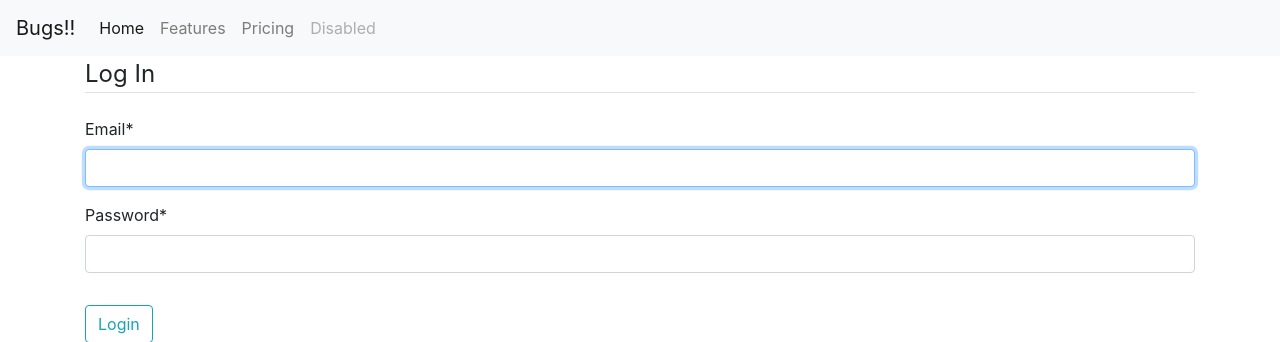
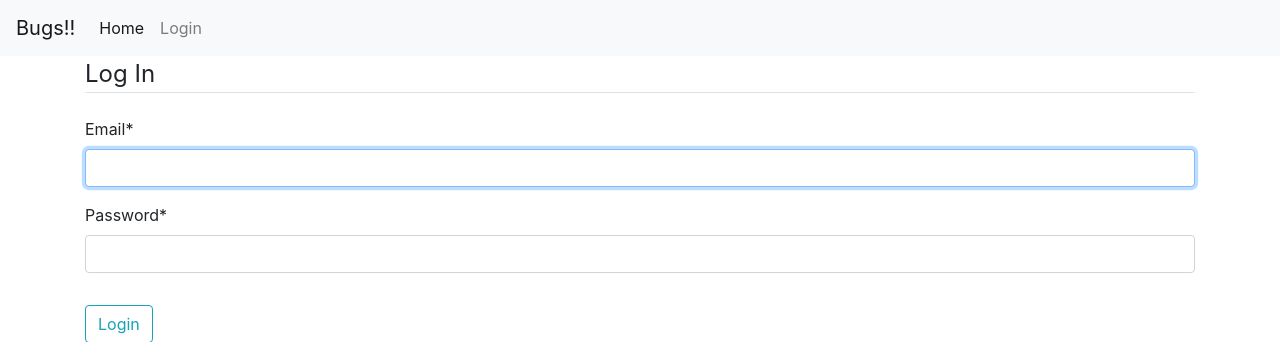
Before and after one commit to karki011/bugstracker, a Django app: page /login/ in a window 1280 px wide. Shown: the top 342 px of the page. Run offline with Django 3.2, Linux system fonts and the light colour scheme; some libraries are stand-ins or nearby versions.

Commit message:
logout and login setup done

```diff
--- a/bugs/templates/bugs/home.html
+++ b/bugs/templates/bugs/home.html
@@ -1,4 +1,4 @@
 {% extends 'base.html'%}
 {% block content%}
-hi
+Home
 {% endblock content%}
--- a/bugs_bugs/urls.py
+++ b/bugs_bugs/urls.py
@@ -21,4 +21,5 @@ urlpatterns = [
     path('admin/', admin.site.urls),
     path('', include('bugs.urls')),
     path('login/', auth_views.LoginView.as_view(template_name='bugs/login.html'), name="login"),
+    path('logout/', auth_views.LogoutView.as_view(template_name='bugs/logout.html'), name="logout"),
 ]
--- a/templates/base.html
+++ b/templates/base.html
@@ -21,17 +21,17 @@
     <div class="collapse navbar-collapse" id="navbarNav">
         <ul class="navbar-nav">
             <li class="nav-item active">
-                <a class="nav-link" href="#">Home <span class="sr-only">(current)</span></a>
+                <a class="nav-link" href="/">Home <span class="sr-only">(current)</span></a>
             </li>
+            {% if user.is_authenticated%}
             <li class="nav-item">
-                <a class="nav-link" href="#">Features</a>
+                <a class="nav-item nav-link" href="{%url 'logout'%}">Logout</a>
             </li>
+            {%else%}
             <li class="nav-item">
-                <a class="nav-link" href="#">Pricing</a>
+                <a class="nav-item nav-link" href="{%url 'login'%}">Login</a>
             </li>
-            <li class="nav-item">
-                <a aria-disabled="true" class="nav-link disabled" href="#" tabindex="-1">Disabled</a>
-            </li>
+            {%endif%}
         </ul>
     </div>
 </nav>
```
Also changed, not shown: bugs/templates/bugs/logout.html (added, +9 -0 lines).
